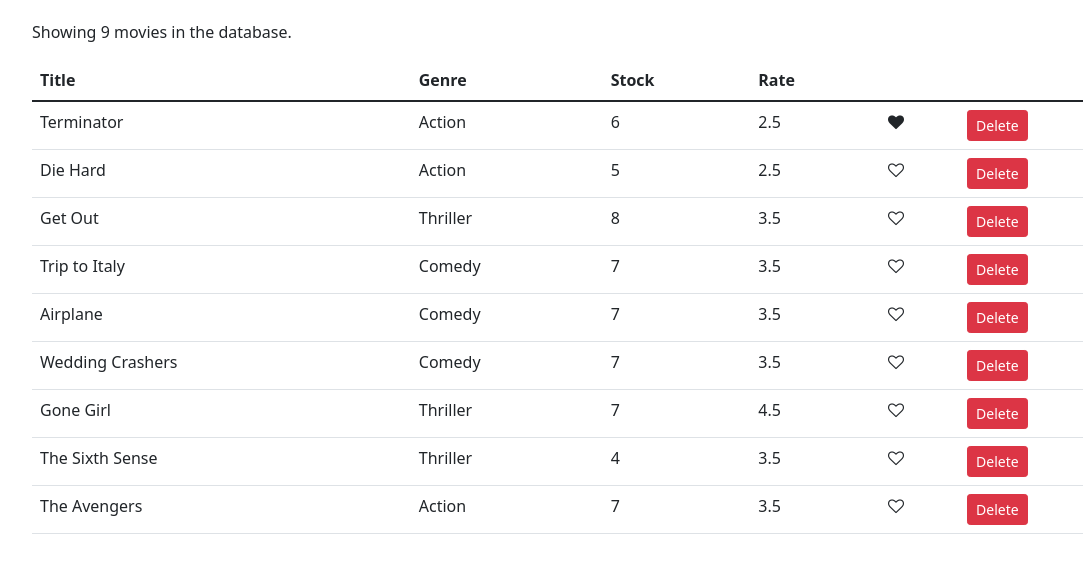
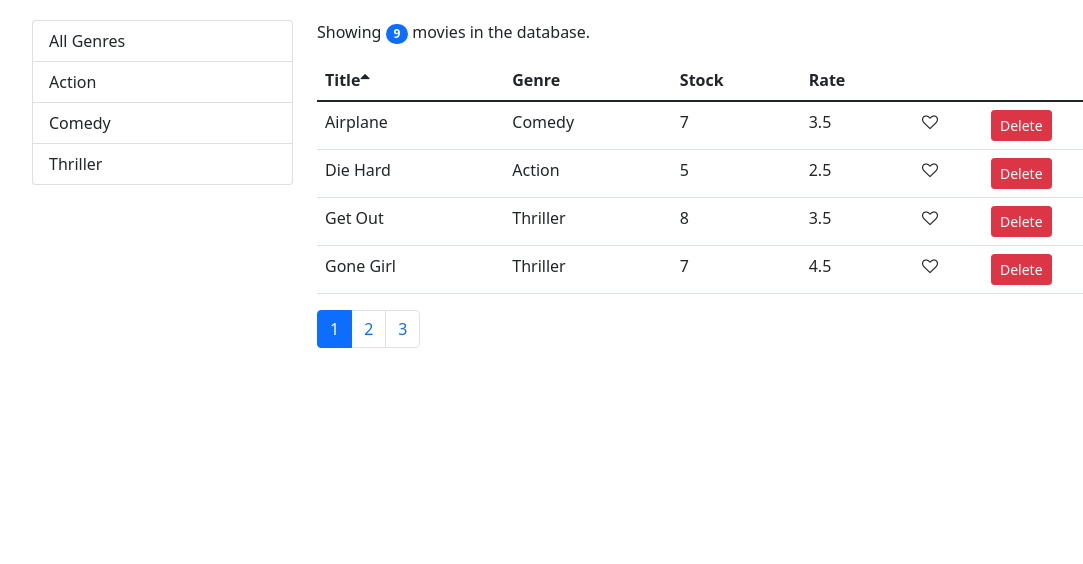
Before and after one commit to njugunapm233/counter-app, a React (Create React App) app: page / in a window 1280 px wide. Shown: the top 564 px of the page, without its empty margins (50-1133 px from the left). Built offline with nearby package versions, Linux system fonts and the light colour scheme.

Commit message:
Component design

```diff
--- a/package.json
+++ b/package.json
@@ -9,6 +9,8 @@
     "@testing-library/user-event": "^12.8.3",
     "bootstrap": "^5.1.1",
     "font-awesome": "^4.7.0",
+    "lodash": "^4.17.21",
+    "prop-types": "^15.7.2",
     "react": "^17.0.2",
     "react-dom": "^17.0.2",
     "react-scripts": "4.0.3",
--- /dev/null
+++ b/src/components/common/listGroup.jsx
@@ -0,0 +1,31 @@
+import React from "react";
+const ListGroup = (props) => {
+  const { items, textProperty, valueProperty, onItemSelect, selectedItem } =
+    props;
+  return (
+    <div className="">
+      <ul className="list-group">
+        {items.map((item) => (
+          <li
+            style={{ cursor: "pointer" }}
+            onClick={() => onItemSelect(item)}
+            key={item[valueProperty]}
+            className={
+              item === selectedItem
+                ? "list-group-item active"
+                : "list-group-item"
+            }
+          >
+            {item[textProperty]}
+          </li>
+        ))}
+      </ul>
+    </div>
+  );
+};
+ListGroup.defaultProps = {
+  textProperty: "name",
+  valueProperty: "_id",
+};
+
+export default ListGroup;
--- /dev/null
+++ b/src/components/common/pagination.jsx
@@ -0,0 +1,41 @@
+import React from "react";
+import PropTypes from "prop-types";
+import _ from "lodash";
+
+const Pagination = (props) => {
+  const { itemsCount, pageSize, onPageChange, currentPage } = props;
+  const pagesCount = Math.ceil(itemsCount / pageSize);
+  if (pagesCount === 1) return null;
+  const pages = _.range(1, pagesCount + 1);
+
+  return (
+    <nav>
+      <ul className="pagination">
+        {pages.map((page) => (
+          <li
+            key={page}
+            className={page === currentPage ? "page-item active" : "page-item"}
+            aria-current="page"
+          >
+            <span
+              style={{ cursor: "pointer" }}
+              className="page-link"
+              onClick={() => onPageChange(page)}
+            >
+              {page}
+            </span>
+          </li>
+        ))}
+      </ul>
+    </nav>
+  );
+};
+
+Pagination.propTypes = {
+  itemsCount: PropTypes.number.isRequired,
+  pageSize: PropTypes.number.isRequired,
+  currentPage: PropTypes.number.isRequired,
+  onPageChange: PropTypes.func.isRequired,
+};
+
+export default Pagination;
--- /dev/null
+++ b/src/components/common/table.jsx
@@ -0,0 +1,13 @@
+import React from "react";
+import TableHeader from "./tableHeander";
+import TableBody from "./tableBody";
+const Table = ({ columns, sortColumn, onSort, data }) => {
+  return (
+    <table className="table">
+      <TableHeader columns={columns} sortColumn={sortColumn} onSort={onSort} />
+      <TableBody data={data} columns={columns} />
+    </table>
+  );
+};
+
+export default Table;
--- /dev/null
+++ b/src/components/common/tableBody.jsx
@@ -0,0 +1,32 @@
+import React, { Component } from "react";
+import _ from "lodash";
+
+class TableBody extends Component {
+  renderCell = (item, column) => {
+    if (column.content) return column.content(item);
+    return _.get(item, column.path);
+  };
+
+  createKey = (item, column) => {
+    return item._id + (column.path || column.key);
+  };
+
+  render() {
+    const { data, columns } = this.props;
+    return (
+      <tbody>
+        {data.map((item) => (
+          <tr key={item._id}>
+            {columns.map((column) => (
+              <td key={this.createKey(item, column)}>
+                {this.renderCell(item, column)}
+              </td>
+            ))}
+          </tr>
+        ))}
+      </tbody>
+    );
+  }
+}
+
+export default TableBody;
--- /dev/null
+++ b/src/components/common/tableHeander.jsx
@@ -0,0 +1,46 @@
+import React, { Component } from "react";
+
+// coumns: array
+// sortColumn: object
+// onsort: function
+
+class TableHeader extends Component {
+  raiseSort = (path) => {
+    const sortColumn = { ...this.props.sortColumn };
+    if (sortColumn.path === path)
+      sortColumn.order = sortColumn.order === "asc" ? "desc" : "asc";
+    else {
+      sortColumn.path = path;
+      sortColumn.order = "asc";
+    }
+    this.props.onSort(sortColumn);
+  };
+
+  renderSortIcon = (column) => {
+    const { sortColumn } = this.props;
+    if (column.path !== sortColumn.path) return null;
+    if (sortColumn.order === "asc") return <i className="fa fa-sort-up"></i>;
+    return <i className="fa fa-sort-down"></i>;
+  };
+
+  render() {
+    return (
+      <thead>
+        <tr>
+          {this.props.columns.map((column) => (
+            <th
+              className="clickable"
+              key={column.path || column.key}
+              onClick={() => this.raiseSort(column.path)}
+            >
+              {column.label}
+              {this.renderSortIcon(column)}
+            </th>
+          ))}
+        </tr>
+      </thead>
+    );
+  }
+}
+
+export default TableHeader;
--- a/src/components/movies.jsx
+++ b/src/components/movies.jsx
@@ -1,11 +1,25 @@
 import React, { Component } from "react";
+import _ from "lodash";
+import { paginate } from "../utilies/paginate";
 import { getMovies } from "../services/fakeMovieService";
-import Likes from "./common/like";
+import Pagination from "./common/pagination";
+import { getGenres } from "../services/fakeGenreService";
+import ListGroup from "./common/listGroup";
+import MoviesTable from "./moviesTable";
 
 class Movies extends Component {
   state = {
-    movies: getMovies(),
+    movies: [],
+    genres: [],
+    currentPage: 1,
+    pageSize: 4,
+    sortColumn: { path: "title", order: "asc" },
   };
+
+  componentDidMount() {
+    const genres = [{ _id: "", name: "All Genres" }, ...getGenres()];
+    this.setState({ movies: getMovies(), genres });
+  }
 
   handleDelete = (movie) => {
     const movies = this.state.movies.filter((m) => m._id !== movie._id);
@@ -20,52 +34,77 @@
     this.setState({ movies });
   };
 
+  handlePageChange = (page) => {
+    this.setState({ currentPage: page });
+  };
+
+  handleGenreSelect = (genre) => {
+    this.setState({ selectedGenre: genre, currentPage: 1 });
+  };
+
+  handleSort = (sortColumn) => {
+    this.setState({ sortColumn });
+  };
+
+  getPageData = () => {
+    const {
+      pageSize,
+      selectedGenre,
+      sortColumn,
+      currentPage,
+      movies: allMovies,
+    } = this.state;
+    const filtered =
+      selectedGenre && selectedGenre._id
+        ? allMovies.filter((m) => m.genre._id === selectedGenre._id)
+        : allMovies;
+
+    const sorted = _.orderBy(filtered, [sortColumn.path], [sortColumn.order]);
+
+    const movies = paginate(sorted, currentPage, pageSize);
+
+    return { totalCount: filtered.length, data: movies };
+  };
+
   render() {
     const { length: count } = this.state.movies;
+    const { sortColumn } = this.state;
 
     if (count === 0) return <p>There are no movies in the database.</p>;
 
+    const { totalCount, data: movies } = this.getPageData();
+
     return (
-      <React.Fragment>
-        <p>Showing {count} movies in the database.</p>
-        <table className="table">
-          <thead>
-            <tr>
-              <th>Title</th>
-              <th>Genre</th>
-              <th>Stock</th>
-              <th>Rate</th>
-              <th />
-              <th />
-            </tr>
-          </thead>
-          <tbody>
-            {this.state.movies.map((movie) => (
-              <tr key={movie._id}>
-                <td>{movie.title}</td>
-                <td>{movie.genre.name}</td>
-                <td>{movie.numberInStock}</td>
-                <td>{movie.dailyRentalRate}</td>
+      <div className="row">
+        <div className="col-3">
+          <ListGroup
+            items={this.state.genres}
+            selectedItem={this.state.selectedGenre}
+            onItemSelect={this.handleGenreSelect}
+          />
+        </div>
+        <div className="col">
+          <p>
+            Showing{" "}
+            <span className="badge rounded-pill bg-primary">{totalCount}</span>{" "}
+            movies in the database.
+          </p>
+          <MoviesTable
+            movies={movies}
+            sortColumn={sortColumn}
+            onLike={this.handleLiked}
+            onDelete={this.handleDelete}
+            onSort={this.handleSort}
+          />
 
-                <td>
-                  <Likes
-                    liked={movie.liked}
-                    onClick={() => this.handleLiked(movie)}
-                  />
-                </td>
-                <td>
-                  <button
-                    onClick={() => this.handleDelete(movie)}
-                    className="btn btn-danger btn-sm"
-                  >
-                    Delete
-                  </button>
-                </td>
-              </tr>
-            ))}
-          </tbody>
-        </table>
-      </React.Fragment>
+          <Pagination
+            itemsCount={totalCount}
+            pageSize={this.state.pageSize}
+            currentPage={this.state.currentPage}
+            onPageChange={this.handlePageChange}
+          />
+        </div>
+      </div>
     );
   }
 }
--- /dev/null
+++ b/src/components/moviesTable.jsx
@@ -0,0 +1,45 @@
+import React, { Component } from "react";
+import Likes from "./common/like";
+import Table from "./common/table";
+
+class MoviesTable extends Component {
+  columns = [
+    { path: "title", label: "Title" },
+    { path: "genre.name", label: "Genre" },
+    { path: "numberInStock", label: "Stock" },
+    { path: "dailyRentalRate", label: "Rate" },
+    {
+      key: "like",
+      content: (movie) => (
+        <Likes liked={movie.liked} onClick={() => this.props.onLike(movie)} />
+      ),
+    },
+    {
+      key: "delete",
+      content: (movie) => (
+        <button
+          onClick={() => this.props.onDelete(movie)}
+          className="btn btn-danger btn-sm"
+        >
+          Delete
+        </button>
+      ),
+    },
+  ];
+
+  render() {
+    const { movies, onSort, sortColumn } = this.props;
+    return (
+      <div>
+        <Table
+          columns={this.columns}
+          sortColumn={sortColumn}
+          data={movies}
+          onSort={onSort}
+        />
+      </div>
+    );
+  }
+}
+
+export default MoviesTable;
--- a/src/index.css
+++ b/src/index.css
@@ -3,3 +3,7 @@
   padding: 20px 0 0 0;
   font-family: sans-serif;
 }
+
+.clickable {
+  cursor: pointer;
+}
--- /dev/null
+++ b/src/utilies/paginate.js
@@ -0,0 +1,8 @@
+import _ from "lodash";
+export function paginate(items, pageNumber, pageSize) {
+  const startIndex = (pageNumber - 1) * pageSize;
+  return _(items).slice(startIndex).take(pageSize).value();
+
+  //   _.slice(items, startIndex);
+  // _.take()
+}
```
Also changed, not shown: 1 other file (tests, documents, lock files or other folders).
